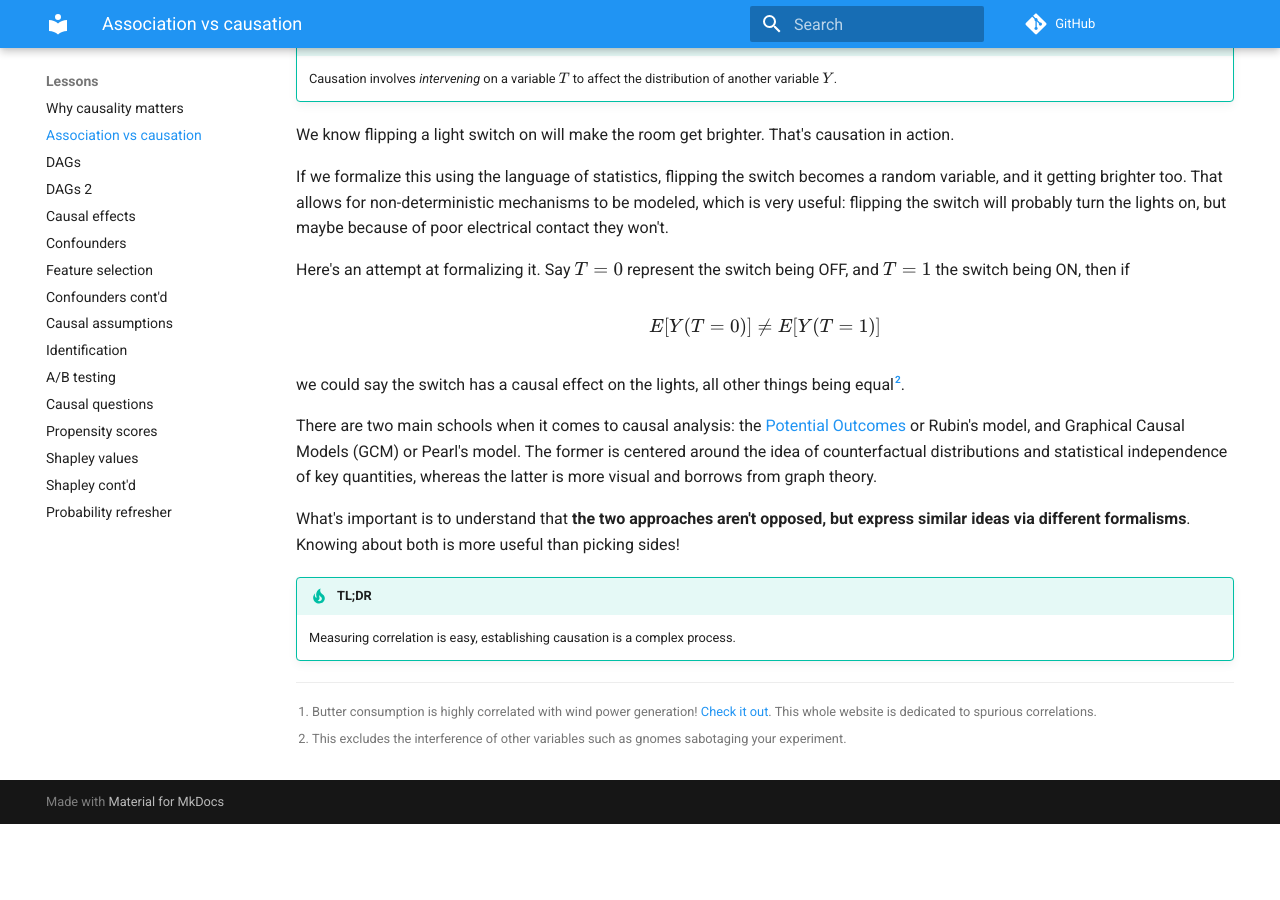
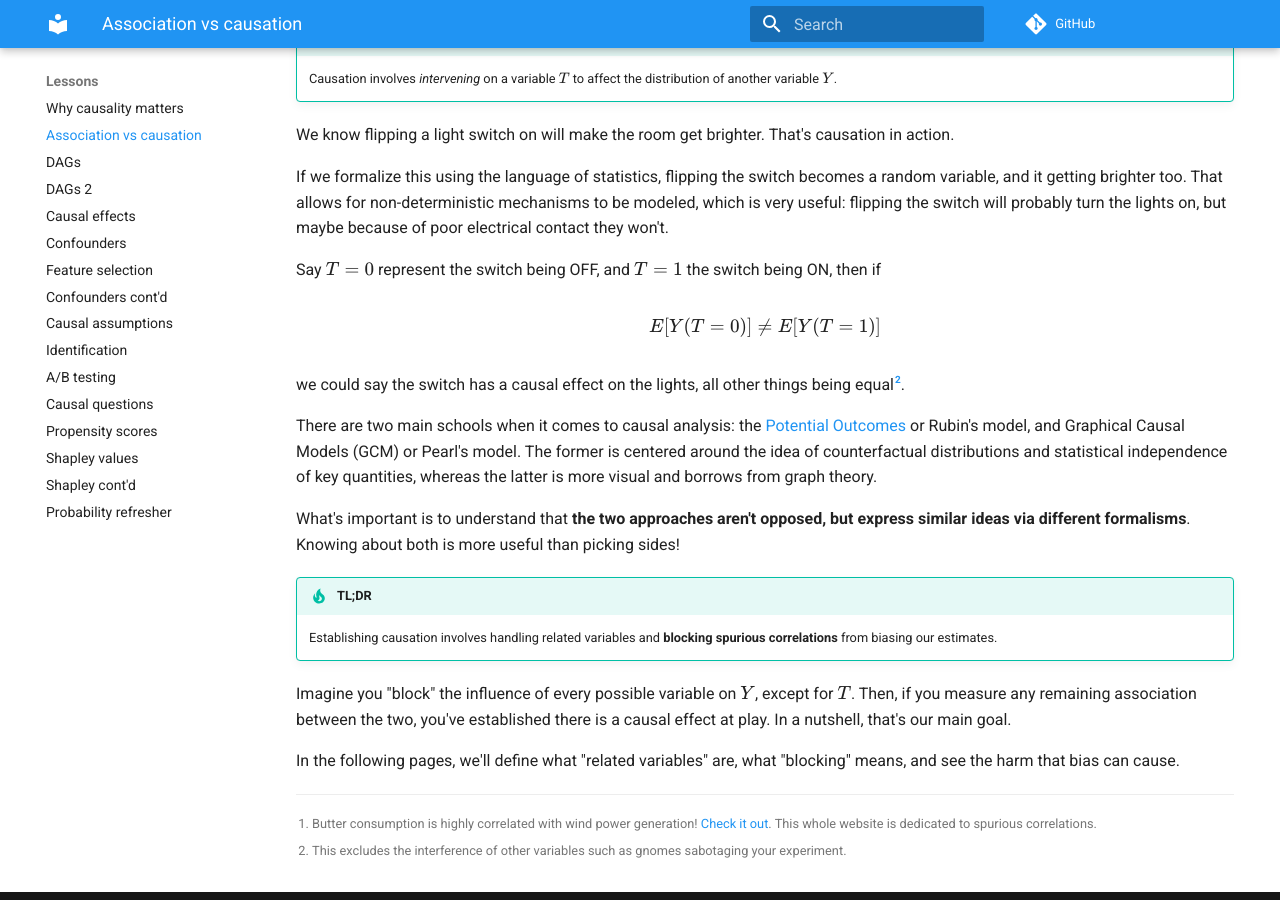
Before and after one commit to emilioMaddalena/causal-inference-studies, an MkDocs documentation site: the page built from material/association_vs_causation.md, in a window 1280 px wide and 900 px high, scrolled down 635 px. Built offline with MkDocs 1.6.1 and Material for MkDocs 9.7.7, drawn with Linux system fonts in a browser that asks for light colours; emoji names are drawn with the system emoji font; comment, search, counter and statistics services are not loaded; before the commit the page ends 1459 px from its top, so only the background shows below that.

Commit message:
Refine last TLDR

```diff
--- a/material/association_vs_causation.md
+++ b/material/association_vs_causation.md
@@ -21,7 +21,7 @@ We know flipping a light switch on will make the room get brighter. That's causa
 
 If we formalize this using the language of statistics, flipping the switch becomes a random variable, and it getting brighter too. That allows for non-deterministic mechanisms to be modeled, which is very useful: flipping the switch will probably turn the lights on, but maybe because of poor electrical contact they won't.
 
-Here's an attempt at formalizing it. Say $T=0$ represent the switch being OFF, and $T=1$ the switch being ON, then if
+Say $T=0$ represent the switch being OFF, and $T=1$ the switch being ON, then if
 
 $$E[Y(T=0)] \neq E[Y(T=1)]$$
 
@@ -32,8 +32,11 @@ There are two main schools when it comes to causal analysis: the [Potential Outc
 What's important is to understand that **the two approaches aren't opposed, but express similar ideas via different formalisms**. Knowing about both is more useful than picking sides!
 
 !!! tip "TL;DR"
-    Measuring correlation is easy, establishing causation is a complex process.
+    Establishing causation involves handling related variables and **blocking spurious correlations** from biasing our estimates.
 
+Imagine you "block" the influence of every possible variable on $Y$, except for $T$. Then, if you measure any remaining association between the two, you've established there is a causal effect at play. In a nutshell, that's our main goal.
+
+In the following pages, we'll define what "related variables" are, what "blocking" means, and see the harm that bias can cause.
 
 [^1]: Butter consumption is highly correlated with wind power generation! [Check it out](https://www.tylervigen.com/spurious/correlation/2205_butter-consumption_correlates-with_wind-power-generated-in-united-states). This whole website is dedicated to spurious correlations.
 
```
Also changed, not shown: other parts of material/association_vs_causation.md (+4 -4 lines).
